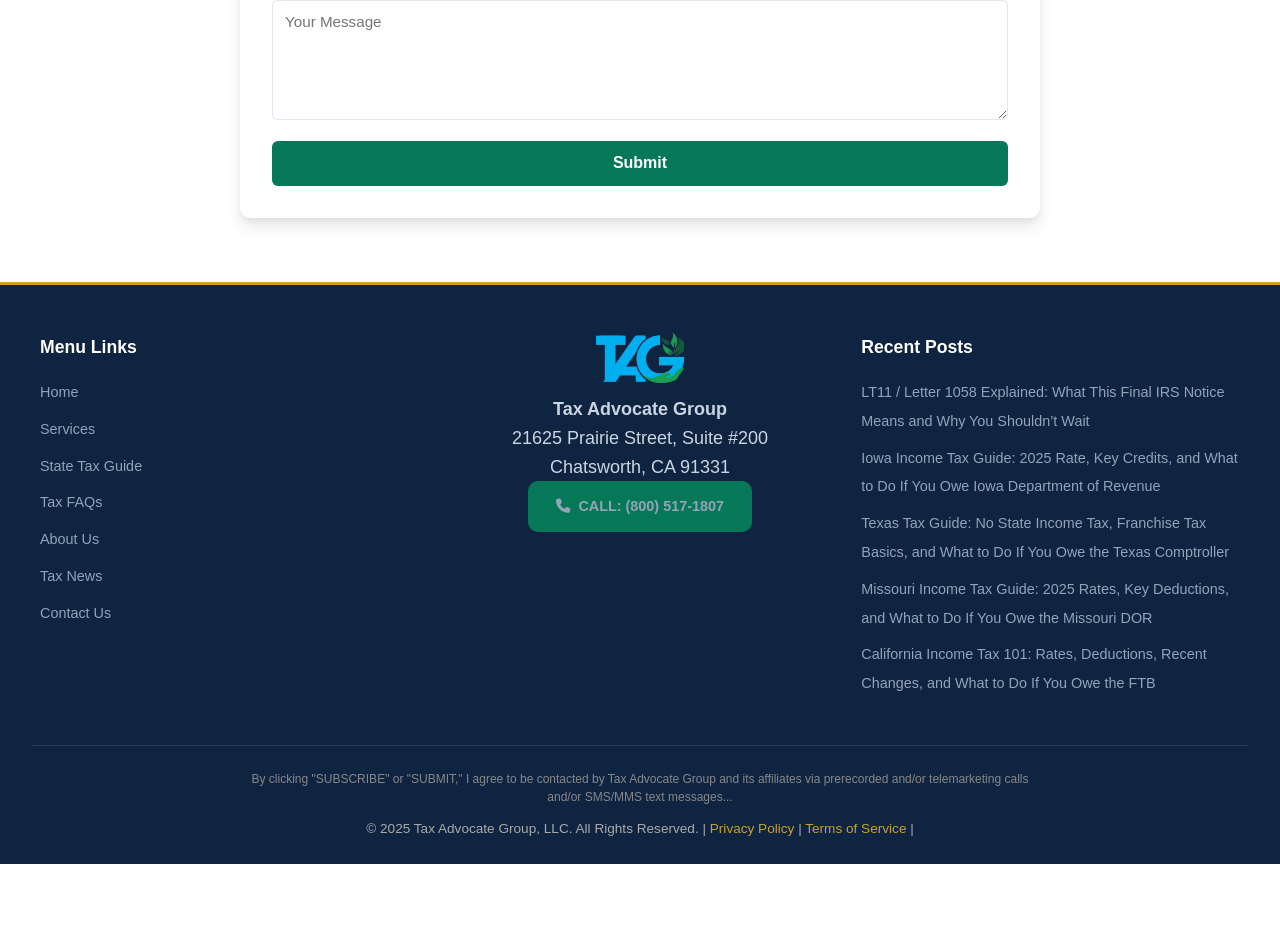
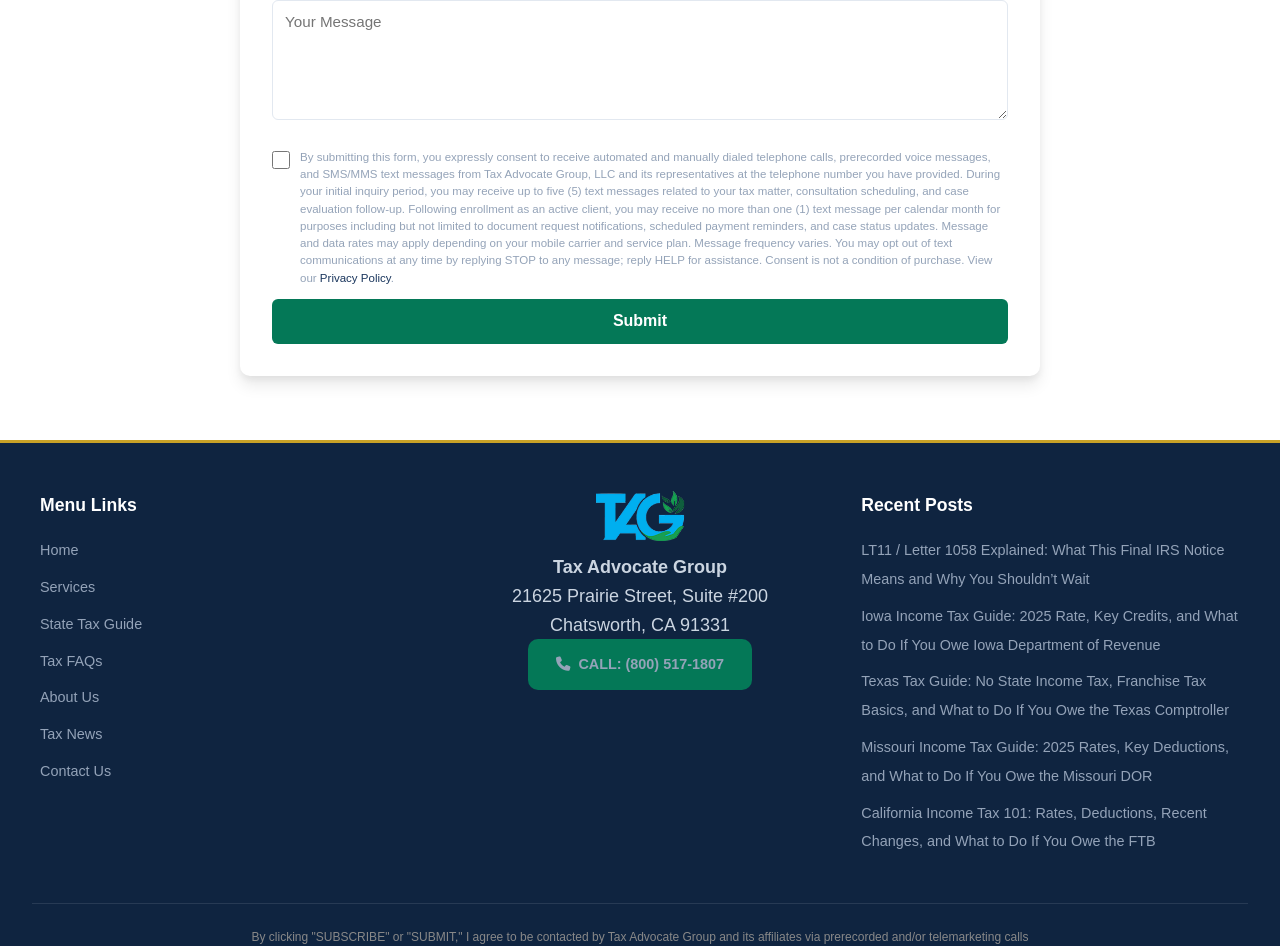
Before and after one commit to mickeygray/taxadvocategroup, a React (Create React App) app in the folder client/: page /contact-us in a window 1280 px wide. Shown: the part 1030-1976 px from the top of the page. Before the commit the page ends 1894 px from the top, so only its background shows below. Built offline with nearby package versions, Linux system fonts and the light colour scheme; what bad-words would draw is missing.

Commit message:
consent fix

```diff
--- a/client/src/components/ContactUs.js
+++ b/client/src/components/ContactUs.js
@@ -2,6 +2,7 @@
 import leadContext from "../context/leadContext";
 import PhoneLink from "./PhoneLink";
 import SEO from "./SEO";
+import { Link } from "react-router-dom";
 import { orgSchema } from "../utils/structuredData";
 import { useTrustedForm } from "../hooks/useTrustedForm";
 const ContactUs = () => {
@@ -14,7 +15,7 @@
     phone: "",
     message: "",
   });
-
+  const [consentChecked, setConsentChecked] = useState(false);
   const handleChange = (e) => {
     setFormData({ ...formData, [e.target.name]: e.target.value });
   };
@@ -144,7 +145,38 @@
               value={formData.message}
               onChange={handleChange}
             ></textarea>
-            <button type="submit">Submit</button>
+            <div className="form-group form-consent">
+              <label className="consent-checkbox">
+                <input
+                  type="checkbox"
+                  required
+                  onChange={(e) => setConsentChecked(e.target.checked)}
+                  checked={consentChecked}
+                />
+                <span className="consent-text">
+                  By submitting this form, you expressly consent to receive
+                  automated and manually dialed telephone calls, prerecorded
+                  voice messages, and SMS/MMS text messages from Tax Advocate
+                  Group, LLC and its representatives at the telephone number you
+                  have provided. During your initial inquiry period, you may
+                  receive up to five (5) text messages related to your tax
+                  matter, consultation scheduling, and case evaluation
+                  follow-up. Following enrollment as an active client, you may
+                  receive no more than one (1) text message per calendar month
+                  for purposes including but not limited to document request
+                  notifications, scheduled payment reminders, and case status
+                  updates. Message and data rates may apply depending on your
+                  mobile carrier and service plan. Message frequency varies. You
+                  may opt out of text communications at any time by replying
+                  STOP to any message; reply HELP for assistance. Consent is not
+                  a condition of purchase. View our{" "}
+                  <Link to="/privacy-policy">Privacy Policy</Link>.
+                </span>
+              </label>
+            </div>
+            <button type="submit" disabled={!consentChecked}>
+              Submit
+            </button>
           </form>
         </div>
       </div>
--- a/client/src/components/HeroSection.js
+++ b/client/src/components/HeroSection.js
@@ -48,7 +48,10 @@
   const isStep1Valid = formData.taxType && formData.filingStatus;
   const isStep2Valid = formData.debtType && formData.debtAmount;
   const isStep3Valid =
-    formData.name.trim() && formData.phone.trim() && formData.email.trim() && consentChecked;
+    formData.name.trim() &&
+    formData.phone.trim() &&
+    formData.email.trim() &&
+    consentChecked;
 
   if (submitted) {
     return (
@@ -117,7 +120,9 @@
               <option value="">Select status</option>
               <option value="single">Single</option>
               <option value="married-joint">Married Filing Jointly</option>
-              <option value="married-separate">Married Filing Separately</option>
+              <option value="married-separate">
+                Married Filing Separately
+              </option>
               <option value="head-of-household">Head of Household</option>
               <option value="business-entity">Business Entity</option>
             </select>
@@ -129,7 +134,10 @@
             onClick={() => setStep(2)}
             disabled={!isStep1Valid}
           >
-            Continue <span className="btn-arrow" aria-hidden="true">&#8594;</span>
+            Continue{" "}
+            <span className="btn-arrow" aria-hidden="true">
+              &#8594;
+            </span>
           </button>
         </div>
       )}
@@ -179,7 +187,11 @@
           </div>
 
           <div className="form-btn-row">
-            <button type="button" className="form-btn-back" onClick={() => setStep(1)}>
+            <button
+              type="button"
+              className="form-btn-back"
+              onClick={() => setStep(1)}
+            >
               &#8592; Back
             </button>
             <button
@@ -188,7 +200,10 @@
               onClick={() => setStep(3)}
               disabled={!isStep2Valid}
             >
-              Continue <span className="btn-arrow" aria-hidden="true">&#8594;</span>
+              Continue{" "}
+              <span className="btn-arrow" aria-hidden="true">
+                &#8594;
+              </span>
             </button>
           </div>
         </div>
@@ -239,9 +254,21 @@
                 required
               />
               <span className="consent-text">
-                I agree to be contacted by Tax Advocate Group via phone, email,
-                or text (including autodialed or prerecorded calls).
-                Message/data rates may apply. Consent is not required to
+                By submitting this form, you expressly consent to receive
+                automated and manually dialed telephone calls, prerecorded voice
+                messages, and SMS/MMS text messages from Tax Advocate Group, LLC
+                and its representatives at the telephone number you have
+                provided. During your initial inquiry period, you may receive up
+                to five (5) text messages related to your tax matter,
+                consultation scheduling, and case evaluation follow-up.
+                Following enrollment as an active client, you may receive no
+                more than one (1) text message per calendar month for purposes
+                including but not limited to document request notifications,
+                scheduled payment reminders, and case status updates. Message
+                and data rates may apply depending on your mobile carrier and
+                service plan. Message frequency varies. You may opt out of text
+                communications at any time by replying STOP to any message;
+                reply HELP for assistance. Consent is not a condition of
                 purchase. View our{" "}
                 <Link to="/privacy-policy">Privacy Policy</Link>.
               </span>
@@ -249,7 +276,11 @@
           </div>
 
           <div className="form-btn-row">
-            <button type="button" className="form-btn-back" onClick={() => setStep(2)}>
+            <button
+              type="button"
+              className="form-btn-back"
+              onClick={() => setStep(2)}
+            >
               &#8592; Back
             </button>
             <button
@@ -264,8 +295,13 @@
       )}
 
       <div className="form-trust">
-        <span><i className="fas fa-lock" aria-hidden="true"></i> Secure &amp; Confidential</span>
-        <span><i className="fas fa-check" aria-hidden="true"></i> No Obligation</span>
+        <span>
+          <i className="fas fa-lock" aria-hidden="true"></i> Secure &amp;
+          Confidential
+        </span>
+        <span>
+          <i className="fas fa-check" aria-hidden="true"></i> No Obligation
+        </span>
       </div>
     </div>
   );
@@ -287,7 +323,10 @@
     <>
       {/* ========== MOBILE VERSION ========== */}
       {isMobile && (
-      <section className="hero hero-mobile-version" aria-label="Tax Advocate Group introduction">
+        <section
+          className="hero hero-mobile-version"
+          aria-label="Tax Advocate Group introduction"
+        >
           <div className="hero__media">
             <img
               src="/images/Cover-Video-by-Shutterstock-1111048265-compressed_9.jpeg"
@@ -304,7 +343,9 @@
               <span className="hero__badge">Trusted Tax Professionals</span>
               <h1 className="hero__title">
                 <span className="hero__title-line">Tax Advocate</span>
-              <span className="hero__title-line hero__title-accent">Group</span>
+                <span className="hero__title-line hero__title-accent">
+                  Group
+                </span>
               </h1>
               <p className="hero__subtitle">
                 Individual and Business Tax Consulting
@@ -323,10 +364,16 @@
 
       {/* ========== DESKTOP VERSION ========== */}
       {!isMobile && (
-      <section className="hero hero-desktop-version" aria-label="Tax Advocate Group introduction">
+        <section
+          className="hero hero-desktop-version"
+          aria-label="Tax Advocate Group introduction"
+        >
           <div className="hero__media">
             <video
-            autoPlay muted loop playsInline
+              autoPlay
+              muted
+              loop
+              playsInline
               preload="none"
               poster="/images/Cover-Video-by-Shutterstock-1111048265-compressed_9.jpeg"
               className="hero__video"
@@ -356,8 +403,8 @@
               </p>
 
               <p className="hero__blurb">
-              Comprehensive and tailored solutions for businesses and individuals
-              across all 50 states.
+                Comprehensive and tailored solutions for businesses and
+                individuals across all 50 states.
               </p>
             </div>
 
--- a/client/src/components/LandingPage1.js
+++ b/client/src/components/LandingPage1.js
@@ -295,9 +295,22 @@
                 required
               />
               <span>
-                I agree to be contacted by Tax Advocate Group via phone, email,
-                or text. Message/data rates may apply. Consent is not required
-                to purchase. <Link to="/privacy-policy">Privacy Policy</Link>.
+                By submitting this form, you expressly consent to receive
+                automated and manually dialed telephone calls, prerecorded voice
+                messages, and SMS/MMS text messages from Tax Advocate Group, LLC
+                and its representatives at the telephone number you have
+                provided. During your initial inquiry period, you may receive up
+                to five (5) text messages related to your tax matter,
+                consultation scheduling, and case evaluation follow-up.
+                Following enrollment as an active client, you may receive no
+                more than one (1) text message per calendar month for purposes
+                including but not limited to document request notifications,
+                scheduled payment reminders, and case status updates. Message
+                and data rates may apply depending on your mobile carrier and
+                service plan. Message frequency varies. You may opt out of text
+                communications at any time by replying STOP to any message;
+                reply HELP for assistance. Consent is not a condition of
+                purchase. <Link to="/privacy-policy">Privacy Policy</Link>.
               </span>
             </label>
           </div>
--- a/client/src/components/LandingPopupForm.js
+++ b/client/src/components/LandingPopupForm.js
@@ -38,7 +38,11 @@
   return (
     <div className="landing-popup-overlay" role="dialog" aria-modal="true">
       <div className="landing-popup-form">
-        <button className="landing-popup-close" onClick={onClose} aria-label="Close form">
+        <button
+          className="landing-popup-close"
+          onClick={onClose}
+          aria-label="Close form"
+        >
           &#10005;
         </button>
         {step === 1 && (
@@ -140,8 +144,22 @@
                   required
                 />
                 <span className="consent-text">
-                  I agree to be contacted by Tax Advocate Group via phone, email,
-                  or text. View our{" "}
+                  By submitting this form, you expressly consent to receive
+                  automated and manually dialed telephone calls, prerecorded
+                  voice messages, and SMS/MMS text messages from Tax Advocate
+                  Group, LLC and its representatives at the telephone number you
+                  have provided. During your initial inquiry period, you may
+                  receive up to five (5) text messages related to your tax
+                  matter, consultation scheduling, and case evaluation
+                  follow-up. Following enrollment as an active client, you may
+                  receive no more than one (1) text message per calendar month
+                  for purposes including but not limited to document request
+                  notifications, scheduled payment reminders, and case status
+                  updates. Message and data rates may apply depending on your
+                  mobile carrier and service plan. Message frequency varies. You
+                  may opt out of text communications at any time by replying
+                  STOP to any message; reply HELP for assistance. Consent is not
+                  a condition of purchase. View our{" "}
                   <Link to="/privacy-policy">Privacy Policy</Link>.
                 </span>
               </label>
--- a/client/src/components/StateTaxForm.js
+++ b/client/src/components/StateTaxForm.js
@@ -298,9 +298,21 @@
               />
               <input {...tfInputProps} />
               <span className="stf__consent-text">
-                I agree to be contacted by Tax Advocate Group via phone, email,
-                or text (including autodialed or prerecorded calls).
-                Message/data rates may apply. Consent is not required to
+                By submitting this form, you expressly consent to receive
+                automated and manually dialed telephone calls, prerecorded voice
+                messages, and SMS/MMS text messages from Tax Advocate Group, LLC
+                and its representatives at the telephone number you have
+                provided. During your initial inquiry period, you may receive up
+                to five (5) text messages related to your tax matter,
+                consultation scheduling, and case evaluation follow-up.
+                Following enrollment as an active client, you may receive no
+                more than one (1) text message per calendar month for purposes
+                including but not limited to document request notifications,
+                scheduled payment reminders, and case status updates. Message
+                and data rates may apply depending on your mobile carrier and
+                service plan. Message frequency varies. You may opt out of text
+                communications at any time by replying STOP to any message;
+                reply HELP for assistance. Consent is not a condition of
                 purchase. View our{" "}
                 <Link to="/privacy-policy">Privacy Policy</Link>.
               </span>
--- a/client/src/components/TaxBarnaby.js
+++ b/client/src/components/TaxBarnaby.js
@@ -1160,6 +1160,32 @@
                   support.
                 </div>
               )}
+              {phase === PHASE.VERIFICATION && (
+                <div
+                  style={{
+                    fontSize: 11,
+                    color: "#64748b",
+                    lineHeight: 1.6,
+                    padding: "8px 4px",
+                    marginTop: 4,
+                  }}
+                >
+                  By verifying, you expressly consent to receive automated and
+                  manually dialed telephone calls, prerecorded voice messages,
+                  and SMS/MMS text messages from Tax Advocate Group, LLC. During
+                  your initial inquiry period, you may receive up to five (5)
+                  text messages related to your tax matter. Following enrollment
+                  as an active client, no more than one (1) text message per
+                  calendar month for document and payment reminders. Message and
+                  data rates may apply. Message frequency varies. Reply STOP to
+                  opt out, HELP for assistance. Consent is not a condition of
+                  purchase.{" "}
+                  <a href="/privacy-policy" style={{ color: "#0d9488" }}>
+                    Privacy Policy
+                  </a>
+                  .
+                </div>
+              )}
             </div>
           )}
 
```
Also changed, not shown: client/src/components/ConsentNotice.js (+14 -5 lines), 123 other files (tests, documents, lock files or other folders). Lines whose indentation alone changed are shown as unchanged.
